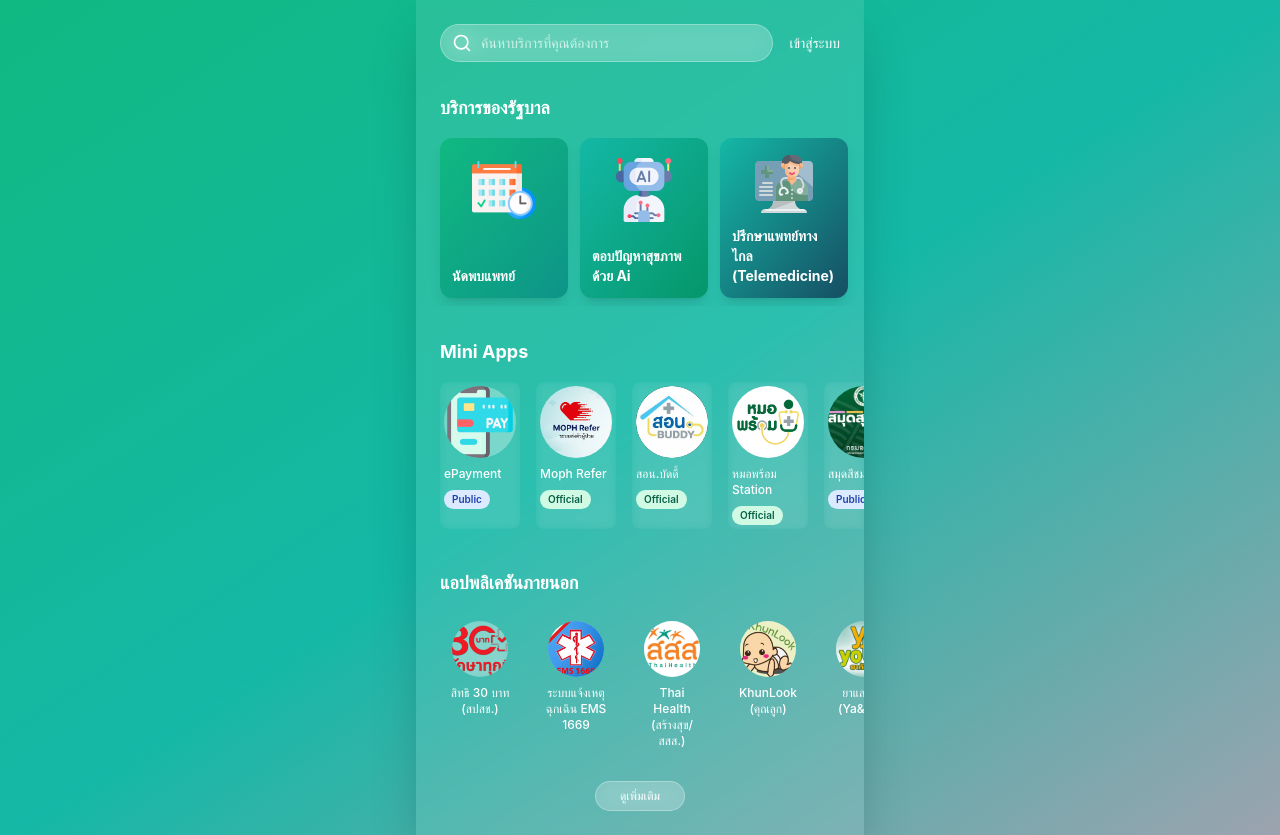
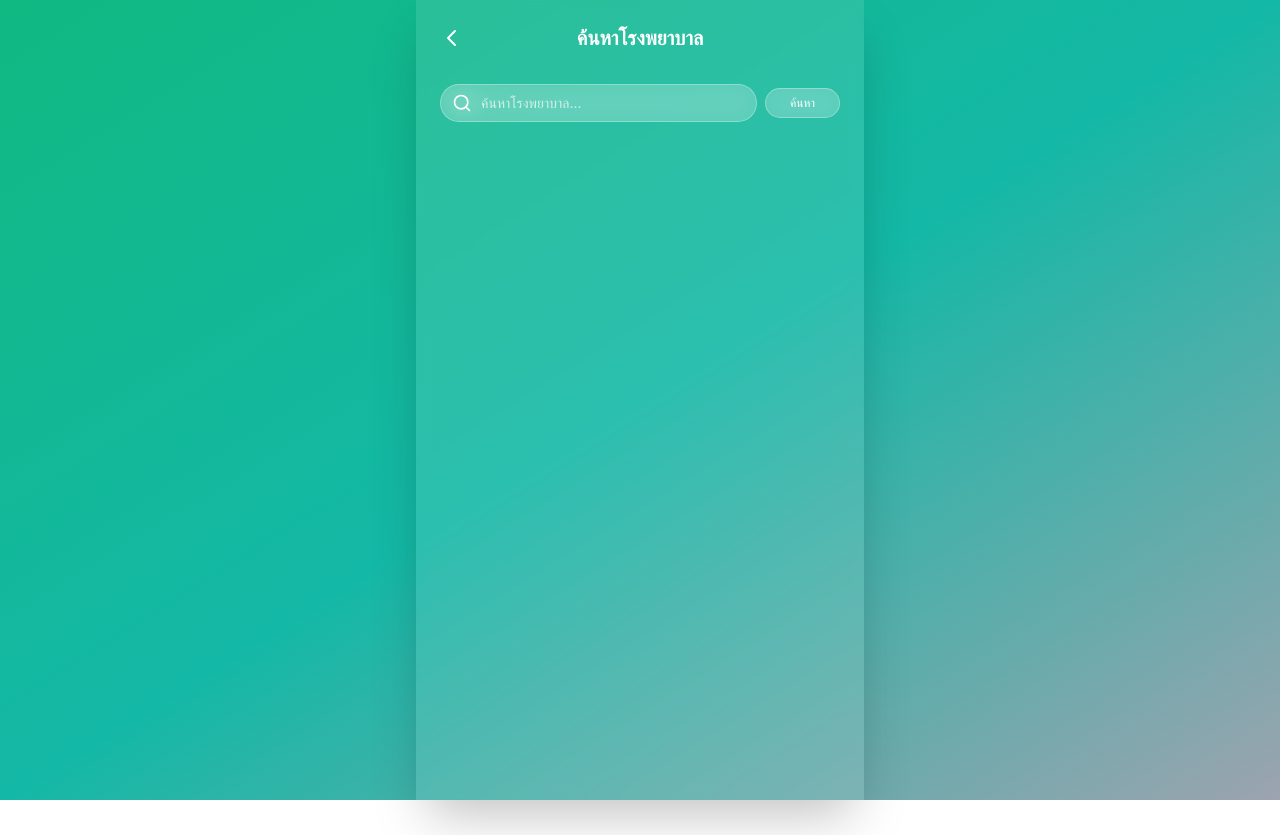
Before and after one commit to kannn044/morprom-plus-prototype, a React (Create React App) app: page /docmeet in a window 1280 px wide. After the commit the page ends 800 px from the top, so only its background shows below. Built offline with nearby package versions, Linux system fonts and the light colour scheme.

Commit message:
add page

```diff
--- a/package.json
+++ b/package.json
@@ -10,6 +10,7 @@
     "@testing-library/user-event": "^13.5.0",
     "react": "^19.2.0",
     "react-dom": "^19.2.0",
+    "react-router-dom": "^7.9.3",
     "react-scripts": "5.0.1",
     "web-vitals": "^2.1.4"
   },
--- a/src/App.js
+++ b/src/App.js
@@ -1,4 +1,6 @@
 import React from 'react';
+import { useNavigate, BrowserRouter, Routes, Route } from 'react-router-dom';
+import DocMeet from './docmeet';
 
 // Service item data
 const miniApps = [
@@ -12,7 +14,7 @@ const miniApps = [
 ];
 
 const officialServices = [
-  { id: 'ai-chatbot', label: 'นัดพบแพทย์', gradient: 'from-emerald-500 to-teal-600', image: '/img/appointment.png' },
+  { id: 'ai-chatbot', label: 'นัดพบแพทย์', gradient: 'from-emerald-500 to-teal-600', image: '/img/appointment.png', route: '/docmeet' },
   { id: 'mental-health', label: 'ตอบปัญหาสุขภาพด้วย Ai', gradient: 'from-teal-500 to-emerald-600', image: '/img/gpt.png' },
   { id: 'health-tips', label: 'ปรึกษาแพทย์ทางไกล (Telemedicine)', gradient: 'from-teal-500 to-cyan-900', image: '/img/telemed.png' }
 ];
@@ -142,7 +144,8 @@ const UserMenu = ({ onLogout, onClose }) => (
   </div>
 );
 
-export default function App() {
+function AppContent() {
+  const navigate = useNavigate();
   const [showAllAppLinks, setShowAllAppLinks] = React.useState(false);
   const [isLoggedIn, setIsLoggedIn] = React.useState(false);
   const [showLoginModal, setShowLoginModal] = React.useState(false);
@@ -153,7 +156,11 @@ export default function App() {
     if (!isLoggedIn) {
       setShowLoginModal(true);
     } else {
-      console.log('Accessing service:', service.label);
+      if (service.route) {
+        navigate(service.route);
+      } else {
+        console.log('Accessing service:', service.label);
+      }
     }
   };
 
@@ -231,14 +238,13 @@ export default function App() {
                       className={`flex-shrink-0 w-28 h-36 sm:w-32 sm:h-40 bg-gradient-to-br ${link.gradient} rounded-xl p-2 sm:p-3 text-white flex flex-col justify-between cursor-pointer transition-transform hover:scale-105 shadow-lg`}
                     >
                       <div className="w-full h-16 sm:h-20 flex items-center justify-center mb-1 sm:mb-2">
-                        <img src={process.env.PUBLIC_URL + link.image} alt={link.label} className="w-12 h-12 sm:w-16 sm:h-16 object-contain" onError={(e) => { e.target.style.display = 'none' }} />
+                        <img src={process.env.PUBLIC_URL + link.image} alt={link.label} className="w-12 h-12 sm:w-16 sm:h-16 object-contain" onError={(e) => { e.target.style.display = 'none'; }} />
                       </div>
                       <span className="font-bold text-xs sm:text-sm leading-tight">{link.label}</span>
                     </div>
                   ))}
                 </div>
               </section>
-
               <section>
                 <h2 className="text-base sm:text-lg font-bold text-white mb-3 sm:mb-4">Mini Apps</h2>
                 <div className="flex space-x-3 sm:space-x-4 overflow-x-auto pb-2 -mx-3 px-3 sm:-mx-6 sm:px-6 hide-scrollbar">
@@ -340,3 +346,14 @@ export default function App() {
     </>
   );
 }
+
+export default function App() {
+  return (
+    <BrowserRouter>
+      <Routes>
+        <Route path="/" element={<AppContent />} />
+        <Route path="/docmeet" element={<DocMeet />} />
+      </Routes>
+    </BrowserRouter>
+  );
+}
--- /dev/null
+++ b/src/docmeet.js
@@ -0,0 +1,79 @@
+import React, { useState } from 'react';
+import { useNavigate } from 'react-router-dom';
+
+const hospitalData = [
+    { "hospcode": "41124", "hospital_name": "โรงพยาบาลพระมงกุฎ" },
+    { "hospcode": "41125", "hospital_name": "โรงพยาบาลศูนย์เทค" }
+];
+
+const SearchIcon = () => (
+    <svg className="h-4 w-4 sm:h-5 sm:w-5 text-white" xmlns="http://www.w3.org/2000/svg" width="24" height="24" viewBox="0 0 24 24" fill="none" stroke="currentColor" strokeWidth="2" strokeLinecap="round" strokeLinejoin="round">
+        <circle cx="11" cy="11" r="8"></circle>
+        <line x1="21" y1="21" x2="16.65" y2="16.65"></line>
+    </svg>
+);
+
+function DocMeet() {
+    const navigate = useNavigate();
+    const [searchTerm, setSearchTerm] = useState('');
+    const [searchResults, setSearchResults] = useState([]);
+
+    const handleSearch = () => {
+        const results = hospitalData.filter(hospital =>
+            hospital.hospital_name.toLowerCase().includes(searchTerm.toLowerCase())
+        );
+        setSearchResults(results);
+    };
+
+    return (
+        <div className="bg-gradient-to-br from-emerald-500 via-teal-500 to-gray-400 min-h-screen">
+            <div className="max-w-md mx-auto min-h-screen shadow-2xl backdrop-blur-sm bg-white/10">
+                <div className="p-3 sm:p-4 md:p-6 space-y-4 sm:space-y-6 md:space-y-8">
+                    <header className="flex items-center justify-between space-x-2 sm:space-x-4">
+                        <button onClick={() => navigate(-1)} className="text-white">
+                            <svg xmlns="http://www.w3.org/2000/svg" className="h-6 w-6" fill="none" viewBox="0 0 24 24" stroke="currentColor">
+                                <path strokeLinecap="round" strokeLinejoin="round" strokeWidth={2} d="M15 19l-7-7 7-7" />
+                            </svg>
+                        </button>
+                        <h1 className="text-lg sm:text-xl font-bold text-white">ค้นหาโรงพยาบาล</h1>
+                        <div className="w-6"></div>
+                    </header>
+
+                    <main className="space-y-4 sm:space-y-6 md:space-y-8">
+                        <div className="flex items-center space-x-2">
+                            <div className="relative flex-1">
+                                <div className="absolute inset-y-0 left-0 pl-2 sm:pl-3 flex items-center pointer-events-none">
+                                    <SearchIcon />
+                                </div>
+                                <input
+                                    type="text"
+                                    placeholder="ค้นหาโรงพยาบาล..."
+                                    value={searchTerm}
+                                    onChange={(e) => setSearchTerm(e.target.value)}
+                                    className="w-full bg-white/20 backdrop-blur-md border border-white/30 rounded-full py-1.5 sm:py-2 pl-8 sm:pl-10 pr-3 sm:pr-4 text-xs sm:text-sm text-white placeholder-white/70 focus:outline-none focus:ring-2 focus:ring-white/50 transition"
+                                />
+                            </div>
+                            <button
+                                onClick={handleSearch}
+                                className="bg-white/20 backdrop-blur-md border border-white/30 rounded-full py-1.5 px-4 sm:px-6 text-xs text-white font-medium hover:bg-white/30 focus:outline-none focus:ring-2 focus:ring-white/50 transition"
+                            >
+                                ค้นหา
+                            </button>
+                        </div>
+
+                        <div className="space-y-4">
+                            {searchResults.map(hospital => (
+                                <div key={hospital.hospcode} className="bg-white/20 p-4 rounded-lg">
+                                    <p className="text-white font-bold">{hospital.hospital_name}</p>
+                                    <p className="text-white text-sm">รหัส: {hospital.hospcode}</p>
+                                </div>
+                            ))}
+                        </div>
+                    </main>
+                </div>
+            </div>
+        </div>
+    );
+}
+
+export default DocMeet;
```
Also changed, not shown: 1 other file (tests, documents, lock files or other folders).
